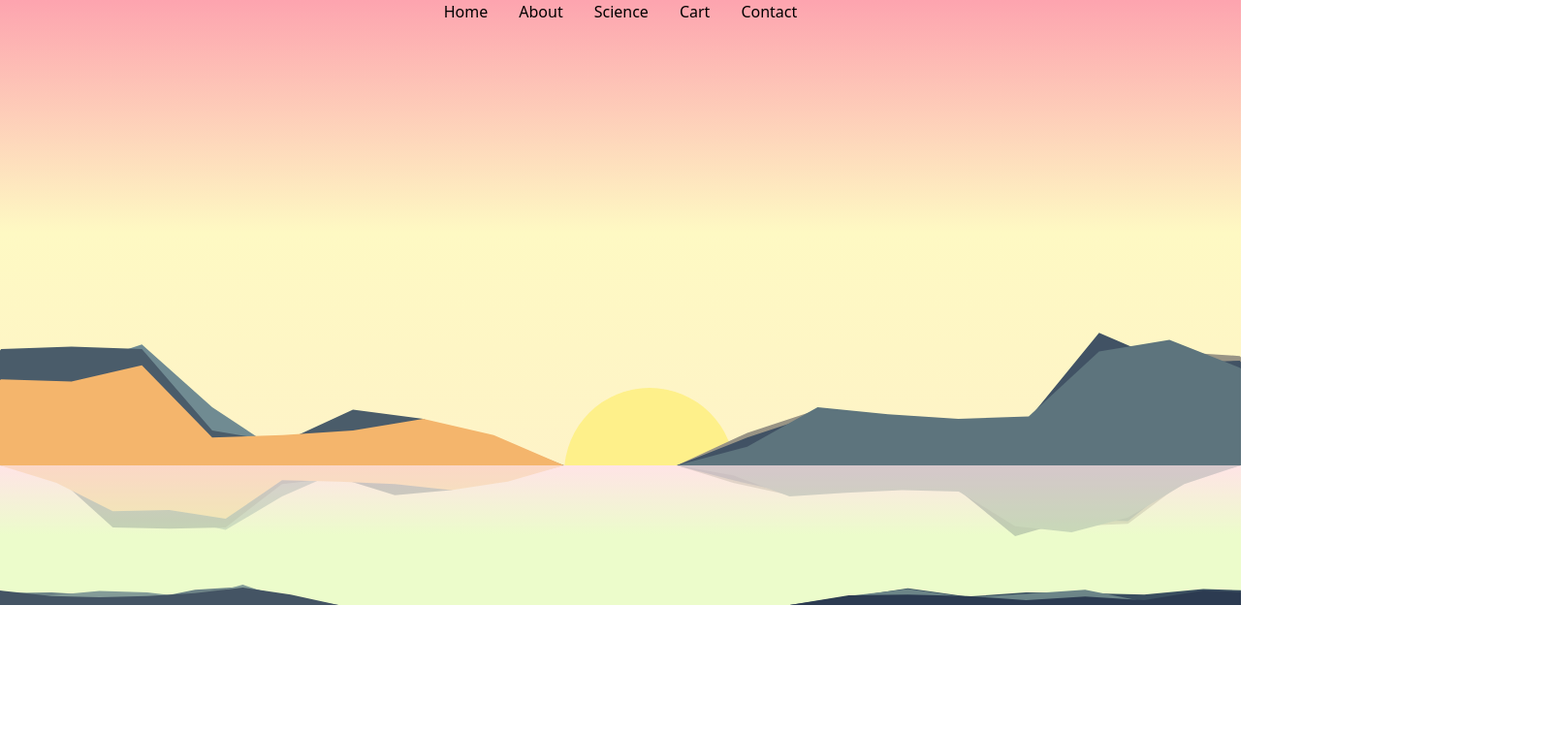
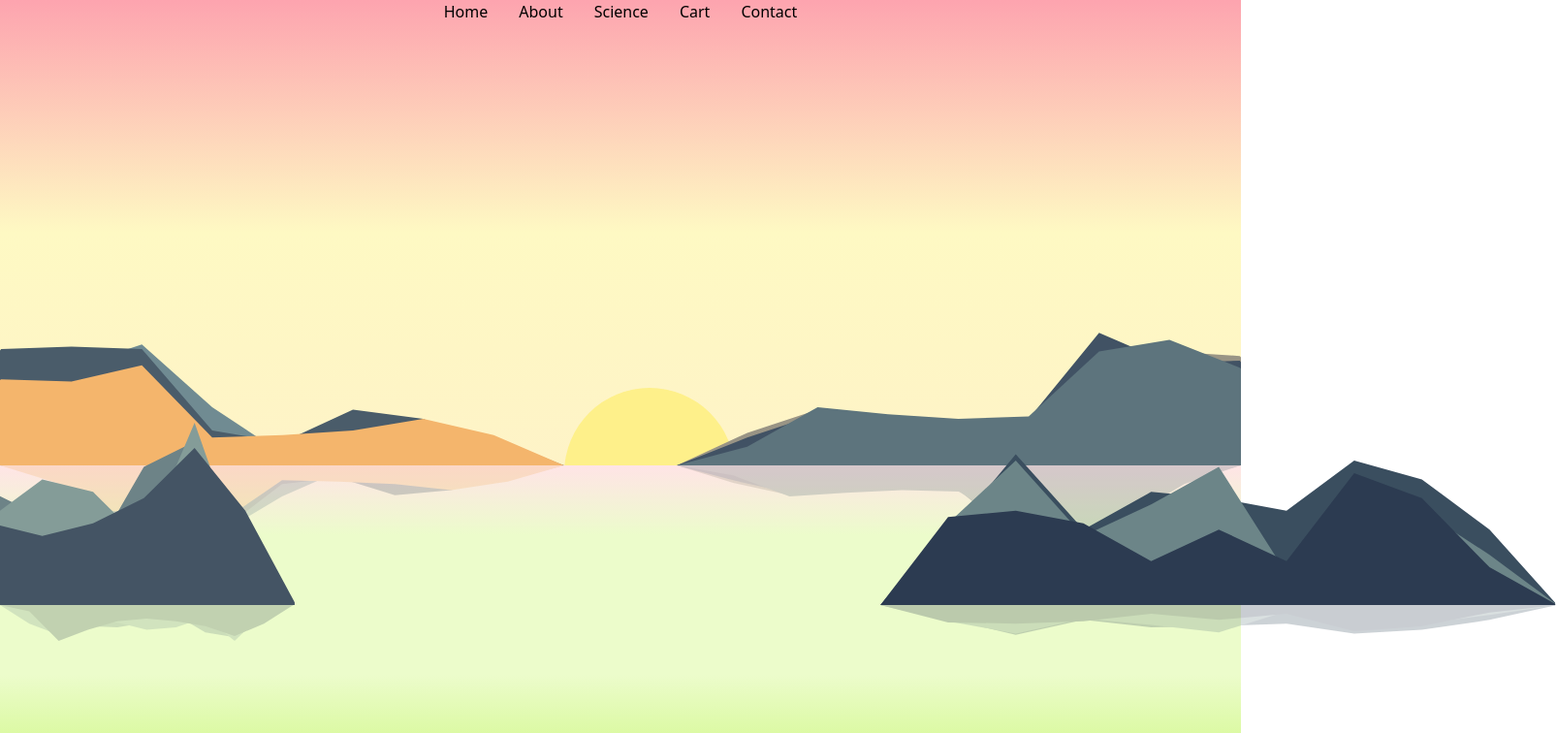
Before and after one commit to persakiss/moidotsh, a Next.js app: page / in a window 1280 px wide. Shown: the top 756 px of the page at 97% size, 1606 px wide, since content can reach past the window. Built offline with nearby package versions, Linux system fonts and the light colour scheme.

Commit message:
all mountains have reflections AND bottom right mountain fades out of view, adding depth, on window resize. pushing to check on other devices

```diff
--- a/src/components/MountainBackground.tsx
+++ b/src/components/MountainBackground.tsx
@@ -1,30 +1,32 @@
 // MountainBackground.tsx
 
-import React, { useEffect, useMemo } from 'react';
+import React, { useEffect, useMemo } from "react";
 
 function getRandomPeak(min: number, max: number) {
   const value = Math.floor(Math.random() * (max - min + 1) + min);
   return {
     percentage: value + "%",
-    value: value
+    value: value,
   };
 }
 
-
 // Group similar or adjacent colors together
 const colorGroups: Record<string, string[]> = {
-  "top-left": ['#F4B56C', '#4A5C6A', '#708B92'],
-  "top-right": ['#5D747D', '#415264', '#999485'],
-  "bottom-right": ['#2C3B51', '#6C8588', '#3A4E5F'],
-  "bottom-left": ['#445464', '#849C98', '#6D8387']
+  "top-left": ["#F4B56C", "#4A5C6A", "#708B92"],
+  "top-right": ["#5D747D", "#415264", "#999485"],
+  "bottom-right": ["#2C3B51", "#6C8588", "#3A4E5F"],
+  "bottom-left": ["#445464", "#849C98", "#6D8387"],
 };
 
 interface MountainBackgroundProps {
-  colorGroup: 'top-left' | 'top-right' | 'bottom-right' | 'bottom-left';
+  colorGroup: "top-left" | "top-right" | "bottom-right" | "bottom-left";
   setMountainDetails: (details: any[]) => void;
 }
 
-const MountainBackground = ({ colorGroup, setMountainDetails }: MountainBackgroundProps) => {
+const MountainBackground = ({
+  colorGroup,
+  setMountainDetails,
+}: MountainBackgroundProps) => {
   const colors = colorGroups[colorGroup];
   const centralPeak = getRandomPeak(80, 90);
 
@@ -36,40 +38,70 @@ const MountainBackground = ({ colorGroup, setMountainDetails }: MountainBackgrou
   const generatePeaks = () => {
     if (isWideScreen) {
       return [
-        '0% 100%',
+        "0% 100%",
         `10% ${getRandomPeak(85, 95).percentage}`,
-        `20% ${isTopLeft ? getRandomPeak(50, 70).percentage : getRandomPeak(70, 85).percentage}`,
-        `30% ${isTopLeft ? getRandomPeak(45, 65).percentage : getRandomPeak(75, 90).percentage}`,
-        `40% ${isTopLeft ? getRandomPeak(40, 60).percentage : getRandomPeak(80, 95).percentage}`,
+        `20% ${
+          isTopLeft
+            ? getRandomPeak(50, 70).percentage
+            : getRandomPeak(70, 85).percentage
+        }`,
+        `30% ${
+          isTopLeft
+            ? getRandomPeak(45, 65).percentage
+            : getRandomPeak(75, 90).percentage
+        }`,
+        `40% ${
+          isTopLeft
+            ? getRandomPeak(40, 60).percentage
+            : getRandomPeak(80, 95).percentage
+        }`,
         `50% ${getRandomPeak(75, 90).percentage}`,
-        `60% ${isTopRight ? getRandomPeak(40, 60).percentage : getRandomPeak(80, 95).percentage}`,
-        `70% ${isTopRight ? getRandomPeak(45, 65).percentage : getRandomPeak(75, 90).percentage}`,
-        `80% ${isTopRight ? getRandomPeak(50, 70).percentage : getRandomPeak(70, 85).percentage}`,
+        `60% ${
+          isTopRight
+            ? getRandomPeak(40, 60).percentage
+            : getRandomPeak(80, 95).percentage
+        }`,
+        `70% ${
+          isTopRight
+            ? getRandomPeak(45, 65).percentage
+            : getRandomPeak(75, 90).percentage
+        }`,
+        `80% ${
+          isTopRight
+            ? getRandomPeak(50, 70).percentage
+            : getRandomPeak(70, 85).percentage
+        }`,
         `90% ${getRandomPeak(85, 95).percentage}`,
-        '100% 100%'
+        "100% 100%",
       ];
     } else {
       return [
-        '0% 100%',
-        `25% ${isTopLeft ? getRandomPeak(45, 65).percentage : getRandomPeak(75, 90).percentage}`,
+        "0% 100%",
+        `25% ${
+          isTopLeft
+            ? getRandomPeak(45, 65).percentage
+            : getRandomPeak(75, 90).percentage
+        }`,
         `50% ${getRandomPeak(80, 90).percentage}`,
-        `75% ${isTopRight ? getRandomPeak(45, 65).percentage : getRandomPeak(75, 90).percentage}`,
-        '100% 100%'
+        `75% ${
+          isTopRight
+            ? getRandomPeak(45, 65).percentage
+            : getRandomPeak(75, 90).percentage
+        }`,
+        "100% 100%",
       ];
     }
   };
-
 
   // useMemo saved the infinite loop here
   const mountainPeaks = useMemo(() => {
     return Array.from({ length: colors.length }, () => generatePeaks());
   }, [colors, isWideScreen]);
 
-
   useEffect(() => {
     const details = colors.map((color, index) => ({
       color,
-      peaks: mountainPeaks[index]
+      peaks: mountainPeaks[index],
     }));
 
     setMountainDetails(details);
@@ -80,15 +112,24 @@ const MountainBackground = ({ colorGroup, setMountainDetails }: MountainBackgrou
       {colors.map((color, index) => {
         const mountainStyle = {
           clipPath: `polygon(${mountainPeaks[index].join(", ")})`,
-          zIndex: 100 - index * 10,  // adjusting zIndex based on position in the colors array
+          zIndex: 100 - index * 10, // adjusting zIndex based on position in the colors array
           backgroundColor: color,
           width: "100%",
         };
-        return <div key={index} className="absolute h-full" style={mountainStyle}></div>;
+        const heightAdjustment =
+          colorGroup === "bottom-left" || colorGroup === "bottom-right"
+            ? "scaleY(1.5)"
+            : "scaleY(1)";
+        return (
+          <div
+            key={index}
+            className="absolute h-full transform"
+            style={{ ...mountainStyle, transform: heightAdjustment }}
+          ></div>
+        );
       })}
     </>
   );
-
 };
 
 export default MountainBackground;
--- a/src/pages/about/index.tsx
+++ b/src/pages/about/index.tsx
@@ -93,6 +93,7 @@ function IndexPage(props: IndexPageProps, ref: IndexPageRef) {
             className={"row-start-2 col-span-3 -ml-36 align-top"}
             colorGroup="bottom-left"
           />
+
           <MountainContainer
             setMountainDetails={setBottomRightMountainDetails}
             className={"row-start-2 col-start-8 col-span-4 h-full -mr-36"}
--- a/src/pages/index.tsx
+++ b/src/pages/index.tsx
@@ -28,12 +28,8 @@ function IndexPage(props: IndexPageProps, ref: IndexPageRef) {
     <PageTransition ref={ref}>
       <div className="page1 h-screen">
         <Background>
-
-          <div className="row-start-1 col-start-1 col-span-1 relative">
-
-          </div>
-          <div className="row-start-1 col-start-6 col-span-1 relative">
-          </div>
+          <div className="row-start-1 col-start-1 col-span-1 relative"></div>
+          <div className="row-start-1 col-start-6 col-span-1 relative"></div>
           <MountainContainer
             setMountainDetails={setTopRightMountainDetails}
             className={"row-start-2 col-start-7 col-span-5 -mr-36"}
@@ -46,7 +42,7 @@ function IndexPage(props: IndexPageProps, ref: IndexPageRef) {
             colorGroup="top-left"
           />
         </Background>
-        <div className="bg-gradient-to-t overflow-hidden from-lime-100 via-lime-100 to-rose-100 h-36 grid grid-rows-2 grid-cols-11">
+        <div className="bg-gradient-to-t  from-lime-100 via-lime-100 to-rose-100 h-36 grid grid-rows-2 grid-cols-11">
           {/* Container has to be relative, the mapped return has to be absolute, componentize this */}
           <div className="row-start-1 col-span-5 opacity-25 relative">
             {topLeftMountainDetails.map((detail, index) => {
@@ -90,16 +86,62 @@ function IndexPage(props: IndexPageProps, ref: IndexPageRef) {
 
           <MountainContainer
             setMountainDetails={setBottomLeftMountainDetails}
-            className={"row-start-2 col-span-3 -ml-36 align-top"}
+            className={
+              "row-start-2 col-span-3 bottom-[400%] w-3/12 scale-[600%] z-[100]"
+            }
             colorGroup="bottom-left"
           />
+
           <MountainContainer
             setMountainDetails={setBottomRightMountainDetails}
-            className={"row-start-2 col-start-8 col-span-4 h-full -mr-36"}
+            className={
+              "row-start-2 col-start-8 col-span-4  bottom-[400%] w-3/12 scale-[600%] z-[100] ml-96"
+            }
             colorGroup="bottom-right"
           />
         </div>
-        <div className="grid grid-rows-1 grid-cols-11"></div>
+        <div className="bg-gradient-to-t  from-lime-200 via-lime-100 to-lime-100 h-36 grid grid-rows-2 grid-cols-11">
+
+          <div className="col-start-8 col-span-3 row-start-1 opacity-25 w-4/12 scale-x-[600%] ml-96 ">
+            {bottomRightMountainDetails.map((detail, index) => {
+              const reflectedMountainStyle = {
+                clipPath: `polygon(${detail.peaks.join(", ")})`,
+                zIndex: 100 - index * 10,
+                backgroundColor: detail.color,
+                width: "100%",
+                transform: "scaleY(-1) scaleX(1)", // Flip both vertically and horizontally
+              };
+
+              return (
+                <div
+                  key={index}
+                  className="absolute h-32 w-fit"
+                  style={reflectedMountainStyle}
+                ></div>
+              );
+            })}
+          </div>
+
+          <div className="row-start-1 col-span-5 opacity-25 relative">
+            {bottomLeftMountainDetails.map((detail, index) => {
+              const reflectedMountainStyle = {
+                clipPath: `polygon(${detail.peaks.join(", ")})`,
+                zIndex: 100 - index * 10,
+                backgroundColor: detail.color,
+                width: "52%",
+                transform: "scaleY(-1) ",
+              };
+
+              return (
+                <div
+                  key={index}
+                  className=" h-32 absolute w-fit"
+                  style={reflectedMountainStyle}
+                ></div>
+              );
+            })}
+          </div>
+        </div>
       </div>
     </PageTransition>
   );
```
